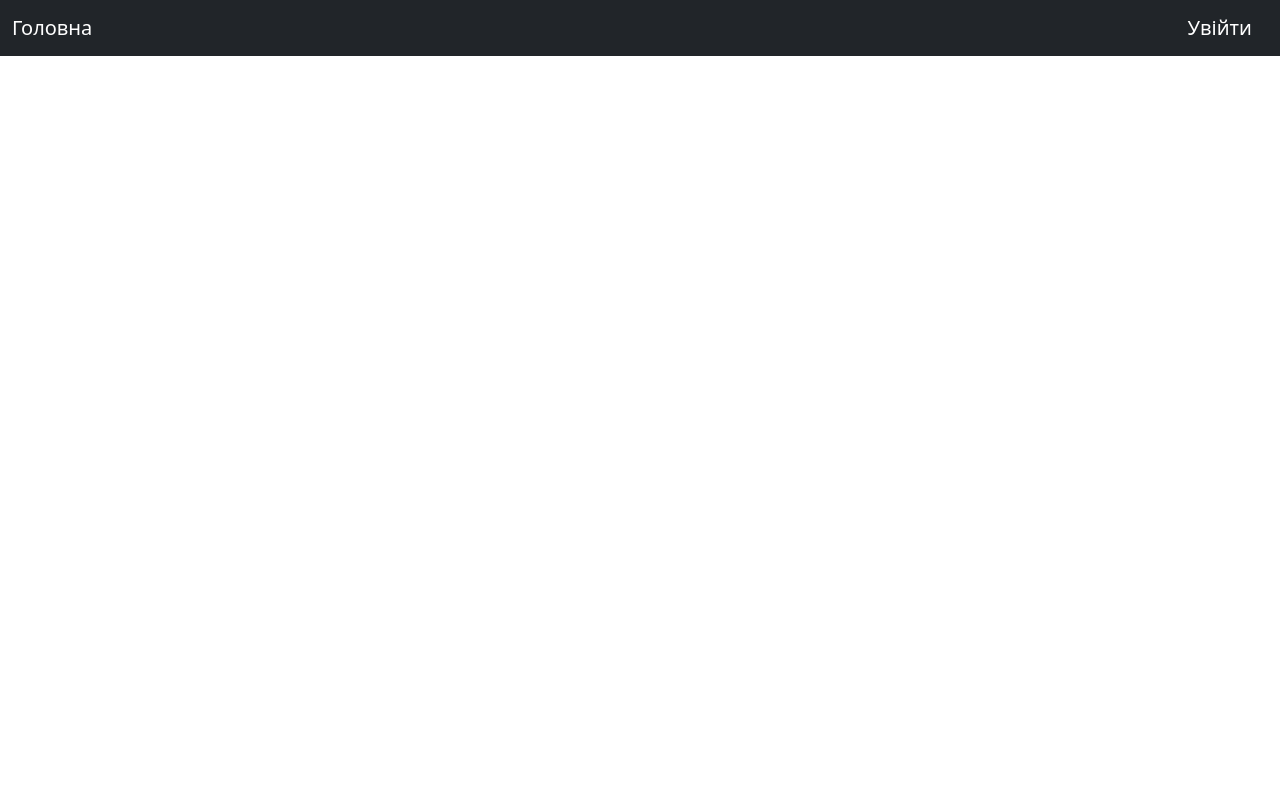
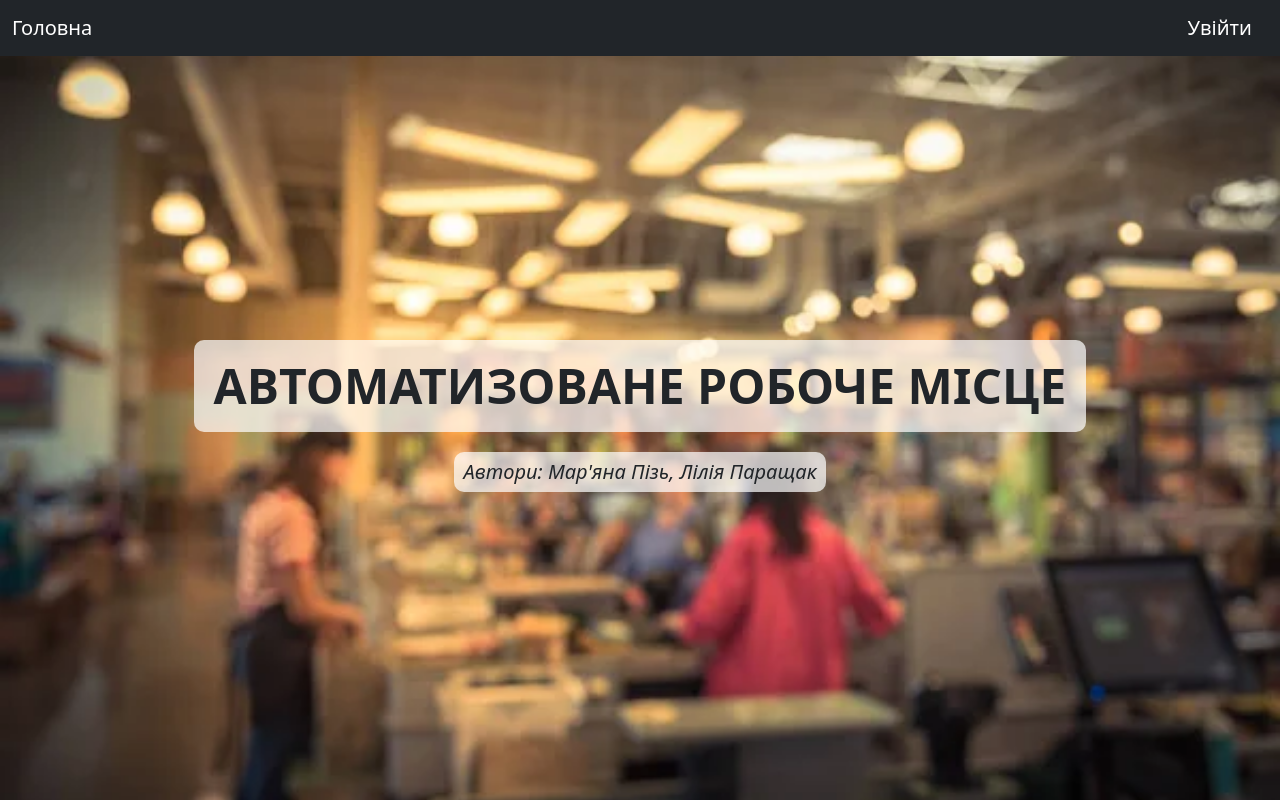
Before and after one commit to mariana0412/AutomatedWorkplace_client, a React (Create React App) app: page / in a window 1280 px wide. Built offline with nearby package versions, Linux system fonts and the light colour scheme.

Commit message:
Home page styling

```diff
--- /dev/null
+++ b/src/pages/Home.css
@@ -0,0 +1,43 @@
+.page {
+    height: 100vh;
+    width: 100vw;
+    background-image: url('../images/store.jpg');
+    background-size: cover;
+    background-position: center;
+    background-repeat: no-repeat;
+}
+
+.container {
+    display: flex;
+    flex-direction: column;
+    align-items: center;
+    justify-content: center;
+    height: 90%;
+    background-size: cover;
+    background-position: center;
+    background-repeat: no-repeat;
+}
+
+.title {
+    font-size: 48px;
+    font-weight: bold;
+    text-align: center;
+    margin-bottom: 20px;
+    background-color: rgba(255, 255, 255, 0.7);
+    padding: 10px 20px;
+    border-radius: 10px;
+}
+
+.image-container {
+    display: flex;
+    justify-content: center;
+    margin-bottom: 20px;
+}
+
+.authors {
+    font-size: 20px;
+    font-style: italic;
+    background-color: rgba(255, 255, 255, 0.7);
+    padding: 5px 10px;
+    border-radius: 10px;
+}
--- a/src/pages/Home.js
+++ b/src/pages/Home.js
@@ -1,10 +1,14 @@
 import AppNavbar from '../components/AppNavbar';
-
+import './Home.css';
 const Home = () => {
 
     return (
-        <div>
+        <div className="page">
             <AppNavbar/>
+            <div className="container">
+                <div className="title">АВТОМАТИЗОВАНЕ РОБОЧЕ МІСЦЕ</div>
+                <div className="authors">Автори: Мар'яна Пізь, Лілія Паращак</div>
+            </div>
         </div>
     );
 };
```
Also changed, not shown: src/images/store.jpg (added).
